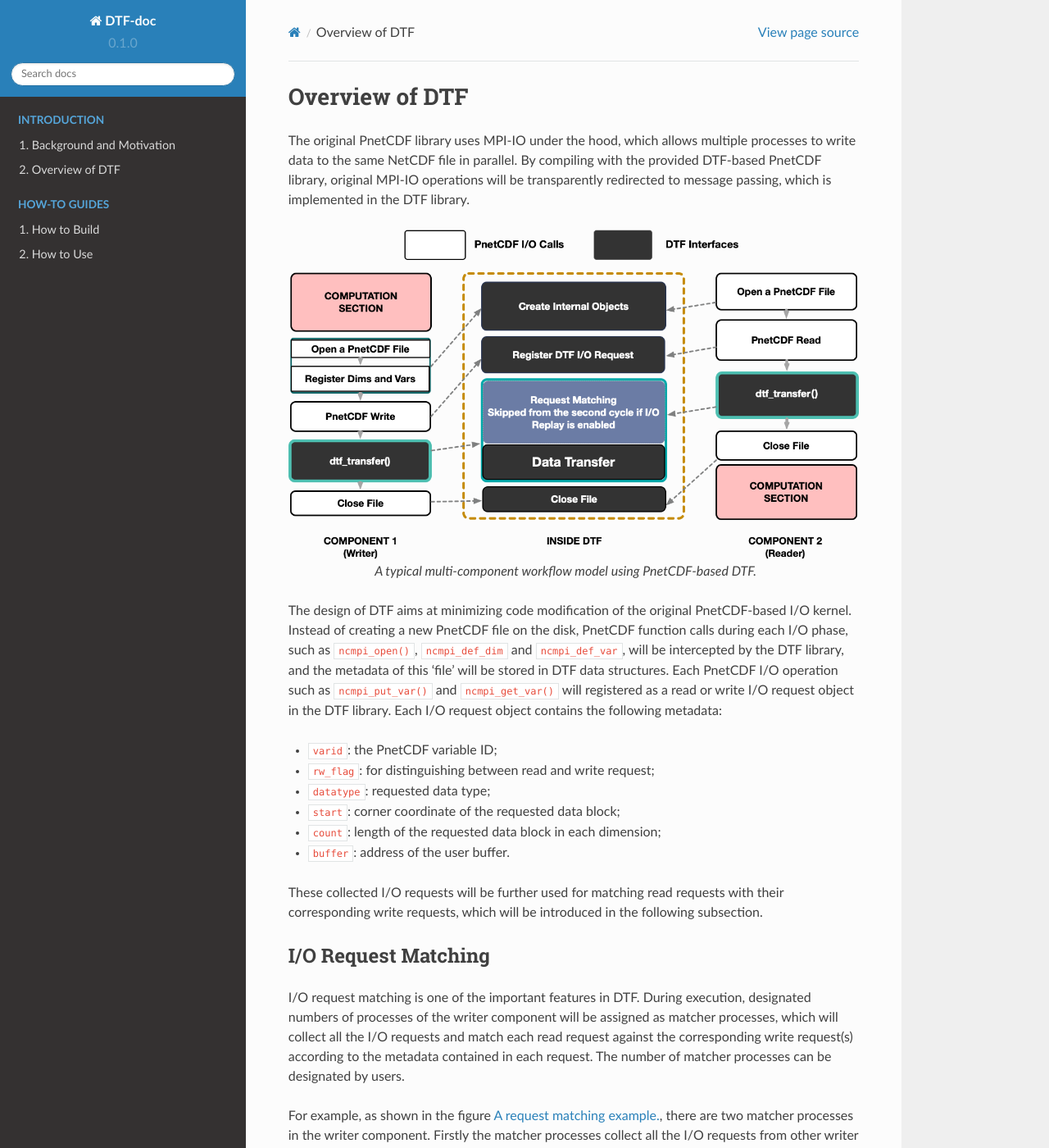
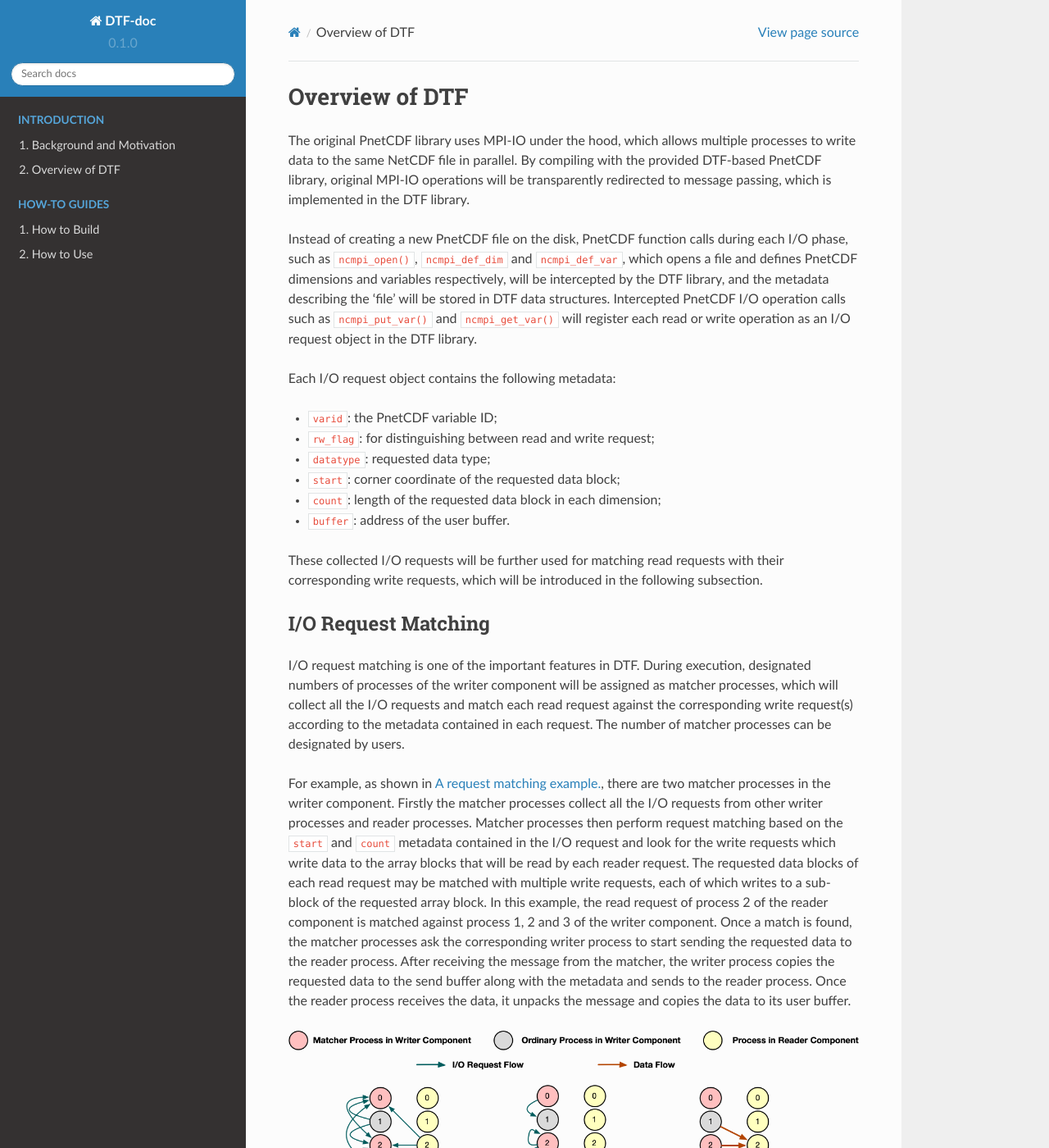
Before and after one commit to yjie2366/dtf-docs, a Sphinx documentation site: the page built from docs/source/overview.rst, in a window 1280 px wide and 1400 px high. Shown: the whole window at 82% size. Built offline with Sphinx 7.4.7 and the Read the Docs theme 2.0.0, drawn with Linux system fonts in a browser that asks for light colours; some of the changed text lies outside the part shown.

Commit message:
Add a new subsection in overview section

```diff
--- a/docs/source/overview.rst
+++ b/docs/source/overview.rst
@@ -6,16 +6,9 @@
 The original PnetCDF library uses MPI-IO under the hood, which allows multiple processes to write data to the same NetCDF file in parallel.
 By compiling with the provided DTF-based PnetCDF library, original MPI-IO operations will be transparently redirected to message passing, which is implemented in the DTF library.
 
-.. _workflow:
+Instead of creating a new PnetCDF file on the disk, PnetCDF function calls during each I/O phase, such as ``ncmpi_open()``, ``ncmpi_def_dim`` and ``ncmpi_def_var``, which opens a file and defines PnetCDF dimensions and variables respectively, will be intercepted by the DTF library, and the metadata describing the 'file' will be stored in DTF data structures.
+Intercepted PnetCDF I/O operation calls such as ``ncmpi_put_var()`` and ``ncmpi_get_var()`` will register each read or write operation as an I/O request object in the DTF library.
 
-.. figure:: img/dtf-pnetcdf.png
-	:align: center
-
-	A typical multi-component workflow model using PnetCDF-based DTF.
-
-The design of DTF aims at minimizing code modification of the original PnetCDF-based I/O kernel.
-Instead of creating a new PnetCDF file on the disk, PnetCDF function calls during each I/O phase, such as ``ncmpi_open()``, ``ncmpi_def_dim`` and ``ncmpi_def_var``, will be intercepted by the DTF library, and the metadata of this 'file' will be stored in DTF data structures.
-Each PnetCDF I/O operation such as ``ncmpi_put_var()`` and ``ncmpi_get_var()`` will registered as a read or write I/O request object in the DTF library.
 Each I/O request object contains the following metadata:
 
 * ``varid``: the PnetCDF variable ID;
@@ -30,3 +23,15 @@
 .. include:: request-match.rst
 
 .. include:: io-replay.rst
+
+A Typical DTF-based Workflow
+----------------------------
+
+:ref:`workflow` shows a typical model of a DTF-based workflow which couples a writer component and a reader component.
+
+.. _workflow:
+
+.. figure:: img/dtf-pnetcdf.png
+	:align: center
+
+	A typical multi-component workflow model using PnetCDF-based DTF.
--- a/docs/source/request-match.rst
+++ b/docs/source/request-match.rst
@@ -5,7 +5,7 @@
 During execution, designated numbers of processes of the writer component will be assigned as matcher processes, which will collect all the I/O requests and match each read request against the corresponding write request(s) according to the metadata contained in each request.
 The number of matcher processes can be designated by users.
 
-For example, as shown in the figure :ref:`request-m`, there are two matcher processes in the writer component.
+For example, as shown in :ref:`request-m`, there are two matcher processes in the writer component.
 Firstly the matcher processes collect all the I/O requests from other writer processes and reader processes.
 Matcher processes then perform request matching based on the ``start`` and ``count`` metadata contained in the I/O request and look for the write requests which write data to the array blocks that will be read by each reader request.
 The requested data blocks of each read request may be matched with multiple write requests, each of which writes to a sub-block of the requested array block.
```
Also changed, not shown: docs/source/background.rst (+4 -4 lines).
